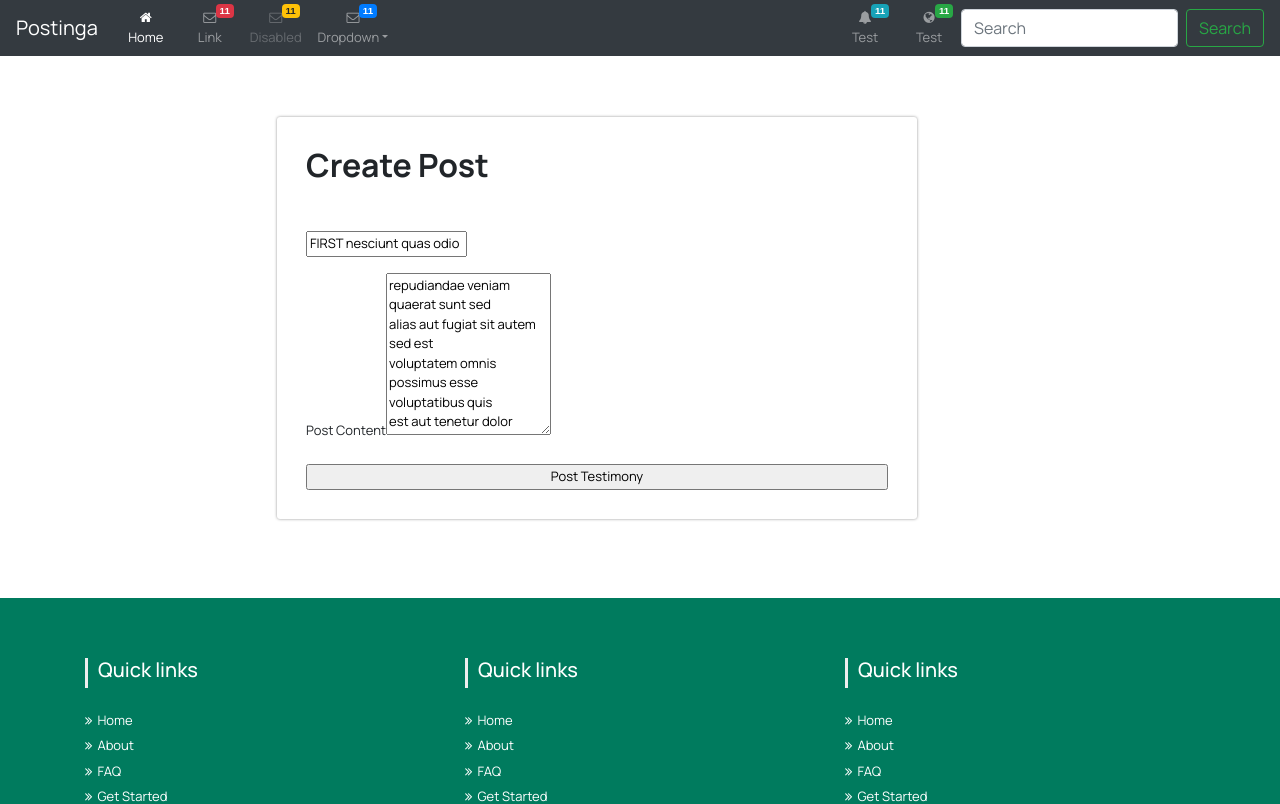
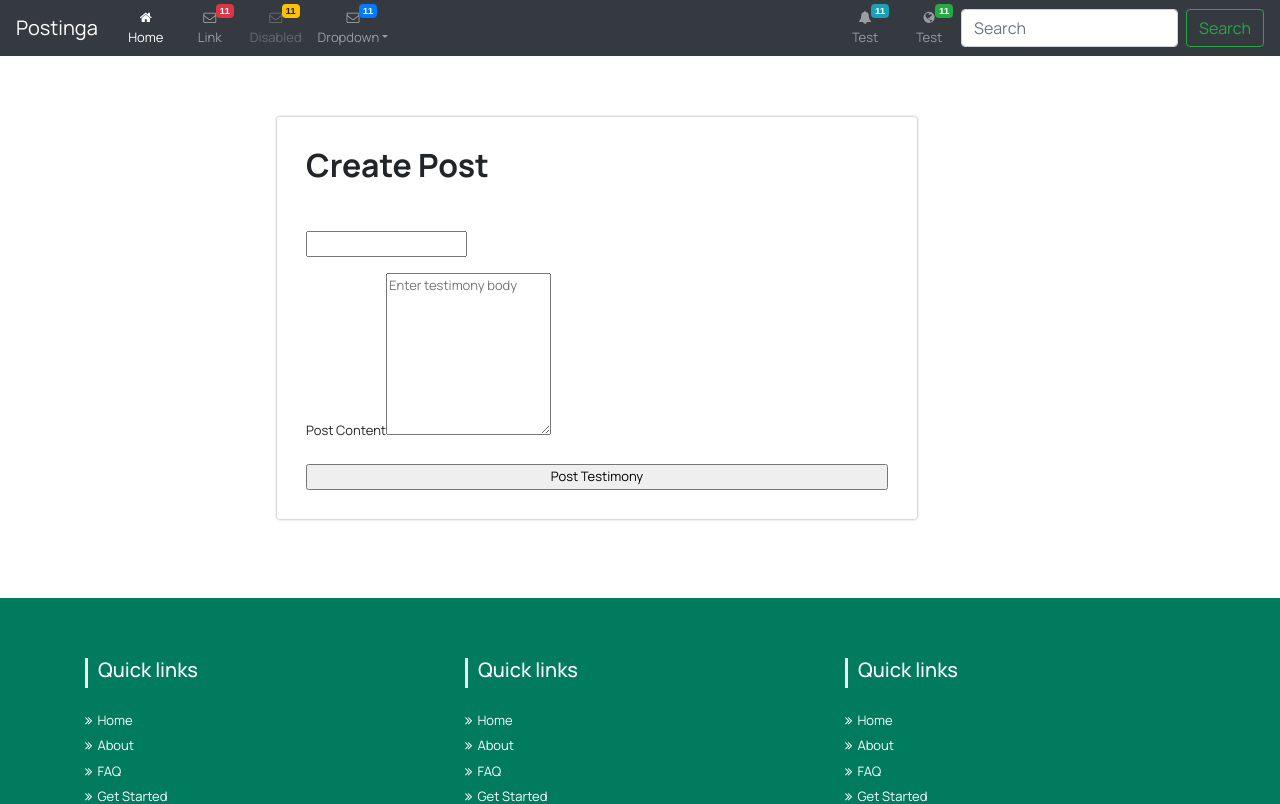
Before and after one commit to ntwari-egide/Postinga-react-axios-redux-thunk-api, a React (Create React App) app in the folder postinga/: page /create-post in a window 1280 px wide. Shown: the top 804 px of the page. Built offline with nearby package versions, Linux system fonts and the light colour scheme.

Commit message:
Routing back to the post page after adding new post

```diff
--- a/postinga/src/components/postComponents/CreatePostComponent.js
+++ b/postinga/src/components/postComponents/CreatePostComponent.js
@@ -1,16 +1,18 @@
 import React, {useContext, useState} from "react"
 import {useDispatch} from "react-redux";
 import * as postActions from "../../actions/postActions"
+import {useHistory} from "react-router-dom"
 
 const Context = React.createContext
 
 export default function CreatePostComponent(){
+    let history = useHistory()
 
     const dispatch = useDispatch()
     const [postState,setPostState] = useState({
         userId: 2,
-        title: "FIRST nesciunt quas odio ",
-        body: "repudiandae veniam quaerat sunt sed\nalias aut fugiat sit autem sed est\nvoluptatem omnis possimus esse voluptatibus quis\nest aut tenetur dolor neque"
+        title: "",
+        body: ""
     })
 
     const changePostValue = (event) => {
@@ -23,6 +25,7 @@ export default function CreatePostComponent(){
 
     const submitPost = (event) => {
         postActions.createPost(postState)
+        history.push("/")
         event.preventDefault()
     }
 
```
